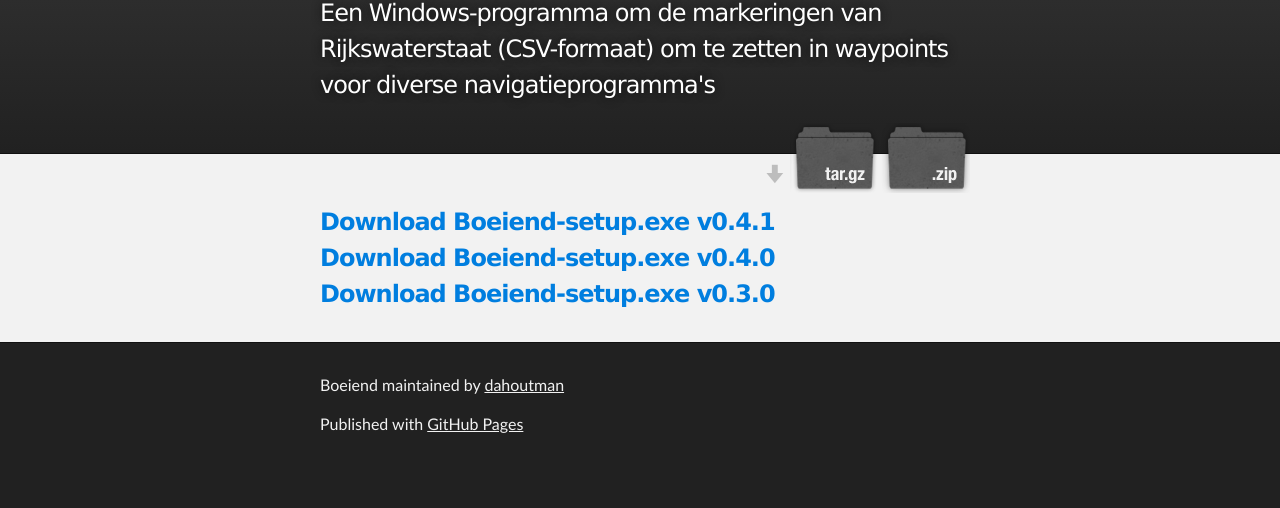
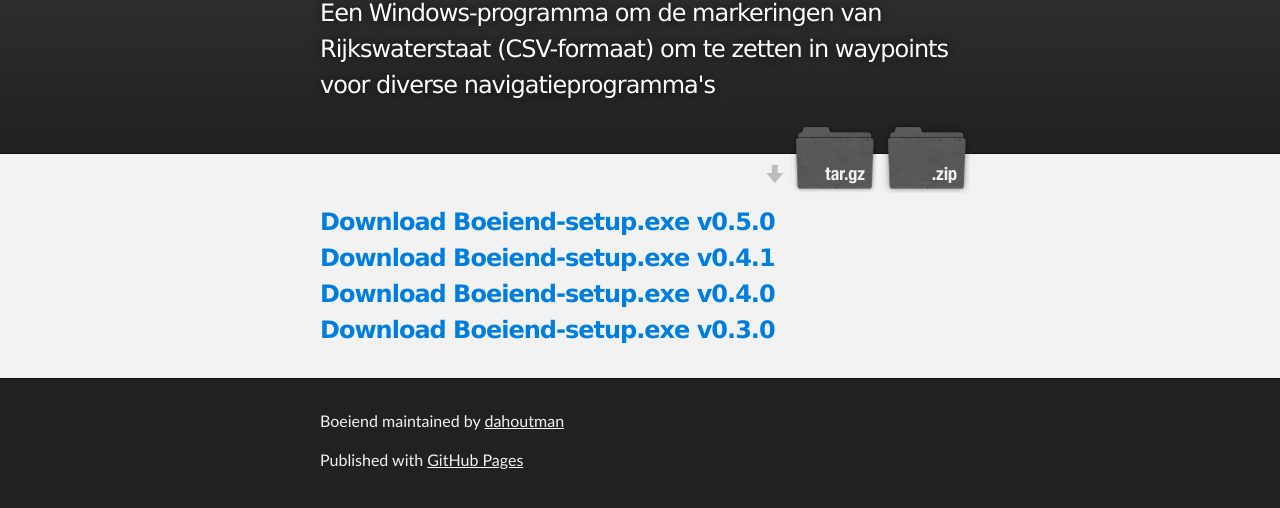
Before and after one commit to dahoutman/Boeiend, a plain HTML site: page index.html in a window 1280 px wide. Shown: the part 128-636 px from the top of the page. Drawn offline with Linux system fonts and the light colour scheme.

Commit message:
Update index.html

```diff
--- a/index.html
+++ b/index.html
@@ -32,6 +32,7 @@
     <div id="main_content_wrap" class="outer">
       <section id="main_content" class="inner">
         <h3>
+          <a class="exe_download_link" href="https://github.com/dahoutman/Boeiend/releases/download/v0.5.0/Boeiend-setup.exe">Download Boeiend-setup.exe v0.5.0</a><br>
           <a class="exe_download_link" href="https://github.com/dahoutman/Boeiend/releases/download/v0.4.1/Boeiend-setup.exe">Download Boeiend-setup.exe v0.4.1</a><br>
           <a class="exe_download_link" href="https://github.com/dahoutman/Boeiend/releases/download/v0.4.0/Boeiend-setup.exe">Download Boeiend-setup.exe v0.4.0</a><br>
           <a class="exe_download_link" href="https://github.com/dahoutman/Boeiend/releases/download/v0.3.0/Boeiend-setup.exe">Download Boeiend-setup.exe v0.3.0</a>
```
